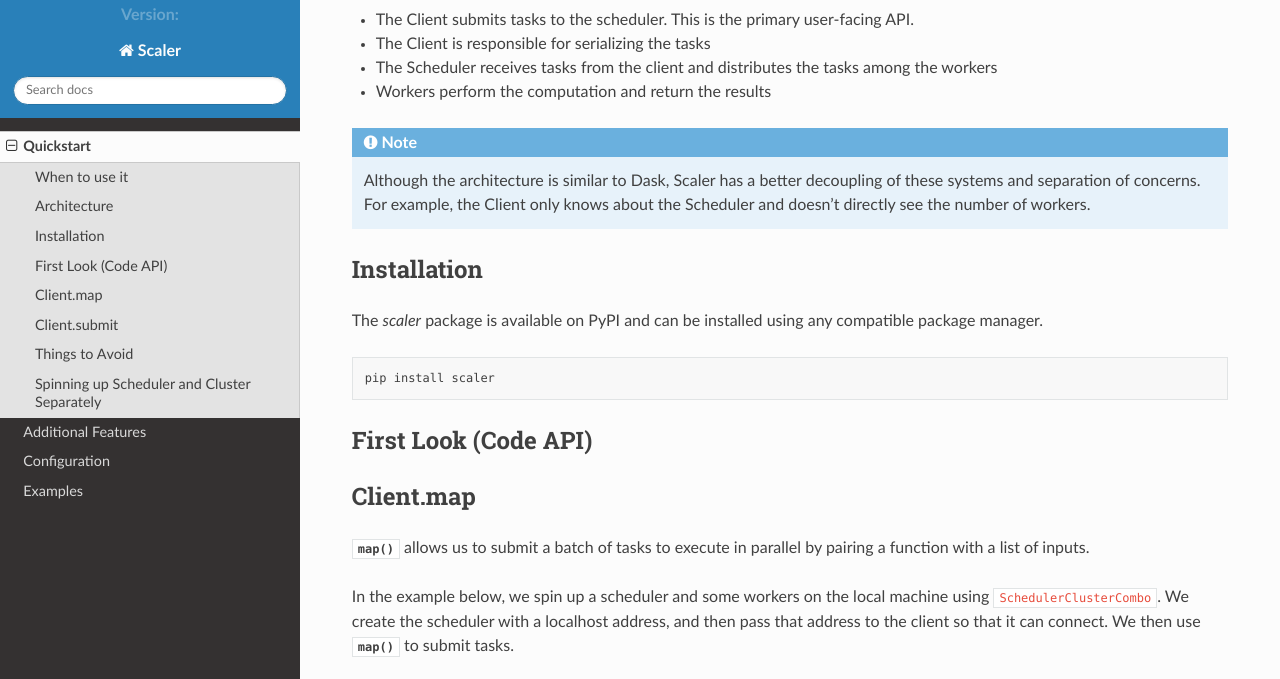
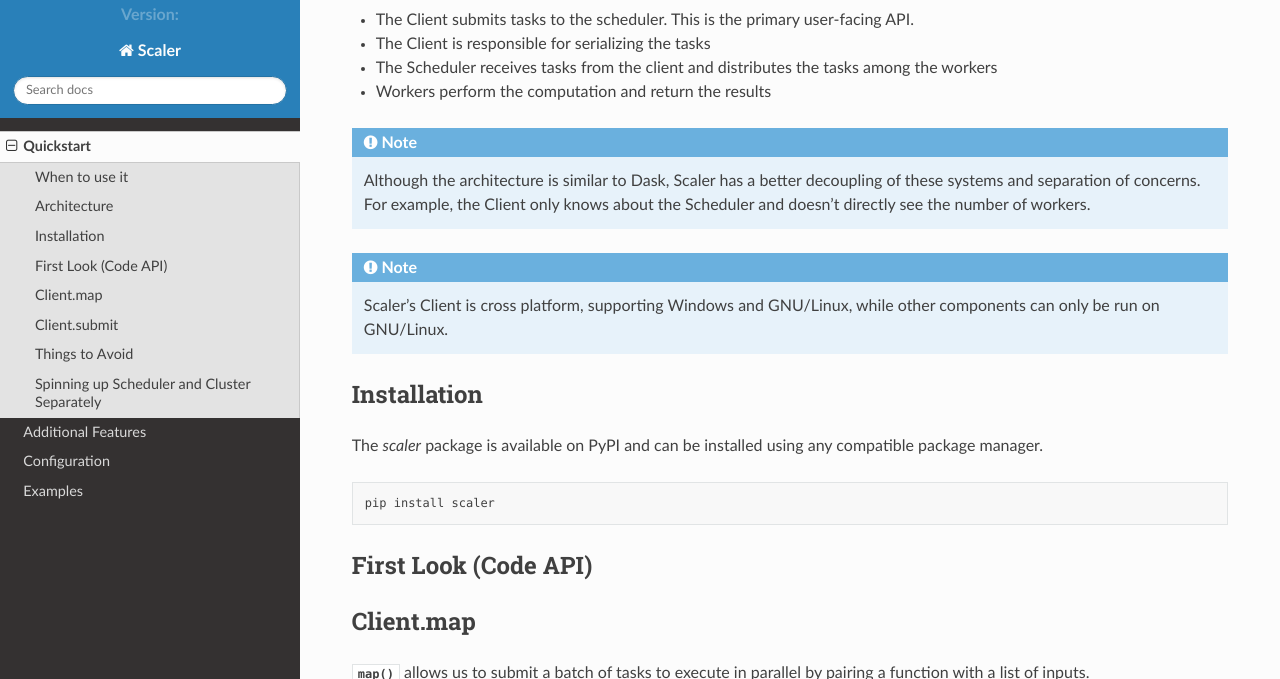
Before and after one commit to finos/opengris-scaler, a Sphinx documentation site: the page built from docs/source/tutorials/quickstart.rst, in a window 1280 px wide and 900 px high, scrolled down 664 px, cut to the strip 0-679 px from the top of the window. Built offline with Sphinx 7.4.7 and the Read the Docs theme 3.1.0, drawn with Linux system fonts in a browser that asks for light colours; the version number could not be read and is left out.

Commit message:
Update documentation for platform support (#197)
Signed-off-by: gxuu <georgexu420@163.com>
Co-authored-by: rafa-be <raphael@noisycamp.com>

```diff
--- a/docs/source/tutorials/quickstart.rst
+++ b/docs/source/tutorials/quickstart.rst
@@ -23,6 +23,9 @@
 
 .. note::
     Although the architecture is similar to Dask, Scaler has a better decoupling of these systems and separation of concerns. For example, the Client only knows about the Scheduler and doesn't directly see the number of workers.
+
+.. note::
+    Scaler's Client is cross platform, supporting Windows and GNU/Linux, while other components can only be run on GNU/Linux.
 
 
 Installation
```
Also changed, not shown: README.md (+2 -0 lines).
